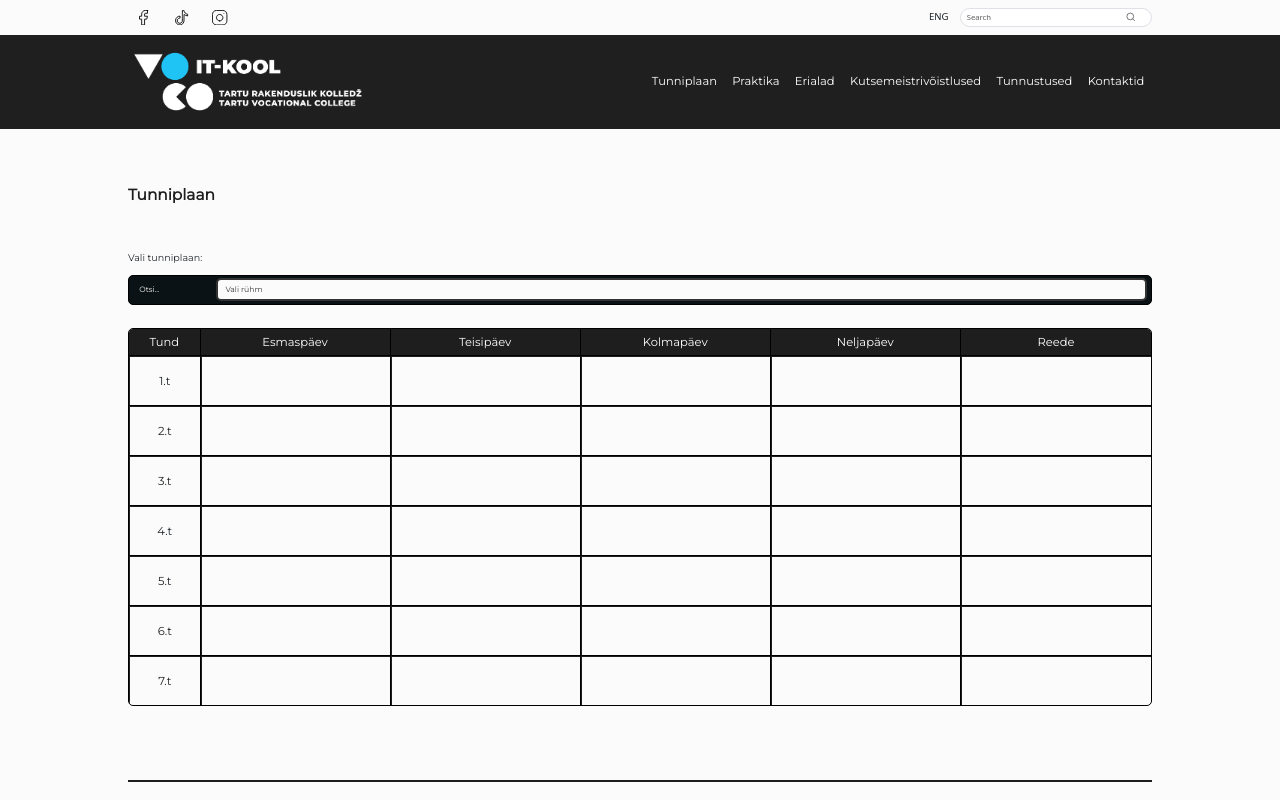
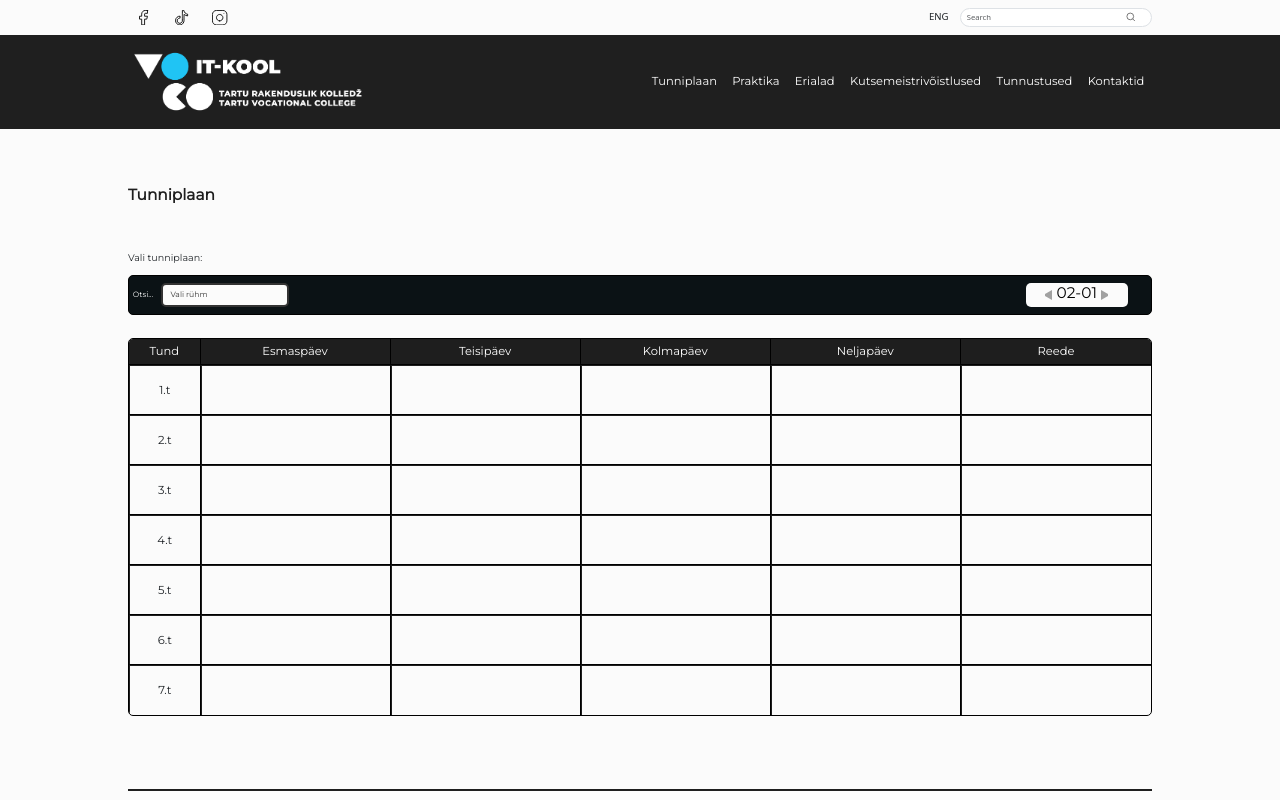
Before and after one commit to carmenjoekalda/ITA-koduleht, a React (Create React App) app in the folder client/: page /#/tunniplaan in a window 1280 px wide. Shown: the top 800 px of the page. Built offline with nearby package versions, Linux system fonts and the light colour scheme.

Commit message:
STYLE: added week selector box to tunniplaan

```diff
--- a/client/src/components/GroupSearch.js
+++ b/client/src/components/GroupSearch.js
@@ -1,24 +1,56 @@
-import React from 'react';
+import React from "react";
 
 const GroupSearch = ({ setGroup }) => {
   const handleChange = (e) => {
     setGroup(e.target.value);
-    }
+  };
 
   return (
-        <div className='mb-5'>
-            <label htmlFor='groups'>Vali tunniplaan:</label>
-            <div className='dropdown-area'>
-                <p className='m-0'>Otsi...</p>
-                <select onChange={handleChange} name='groups' id='groups' className='ps-3 me-2 flex-grow-1'>
-                    <option value=''>Vali rühm</option>
-                    <option value='ITA22'>ITA22</option>
-                    <option value='ITS22'>ITS22</option>
-                    <option value='ITA24'>ITA24</option>
+    <div className="mb-5">
+      <label htmlFor="groups">Vali tunniplaan:</label>
+
+      <div className="dropdown-area" style={{ height: "5vh" }}>
+        <div
+          style={{
+            display: "flex",
+            alignItems: "center",
+            gap: "0.5rem",
+            flexGrow: 1,
+          }}
+        >
+          <p className="m-0 p-2">Otsi...</p>
+          <select
+            onChange={handleChange}
+            name="groups"
+            id="groups"
+            className="ps-3"
+            style={{ width: "10vw", height: "3vh" }}
+          >
+            <option value="">Vali rühm</option>
+            <option value="ITA22">ITA22</option>
+            <option value="ITS22">ITS22</option>
+            <option value="ITA24">ITA24</option>
           </select>
+        </div>
+        <div
+          className=" d-flex flex-row bg-light me-5 px-3 text-center"
+          style={{
+            height: "3vh",
+            width: "8vw",
+            textAlign: "center",
+            borderRadius: "5px",
+            alignItems: "center",
+            justifyContent: "space-between",
+          }}
+        >
+          <button className="triangle-btn left me-2"></button>
+
+          <h3 style={{ fontSize: "2rem" }}>02-01</h3>
+          <button className="triangle-btn right ms-2"></button>
+        </div>
       </div>
     </div>
   );
-}
+};
 
 export default GroupSearch;
```
Lines whose indentation alone changed are shown as unchanged.
